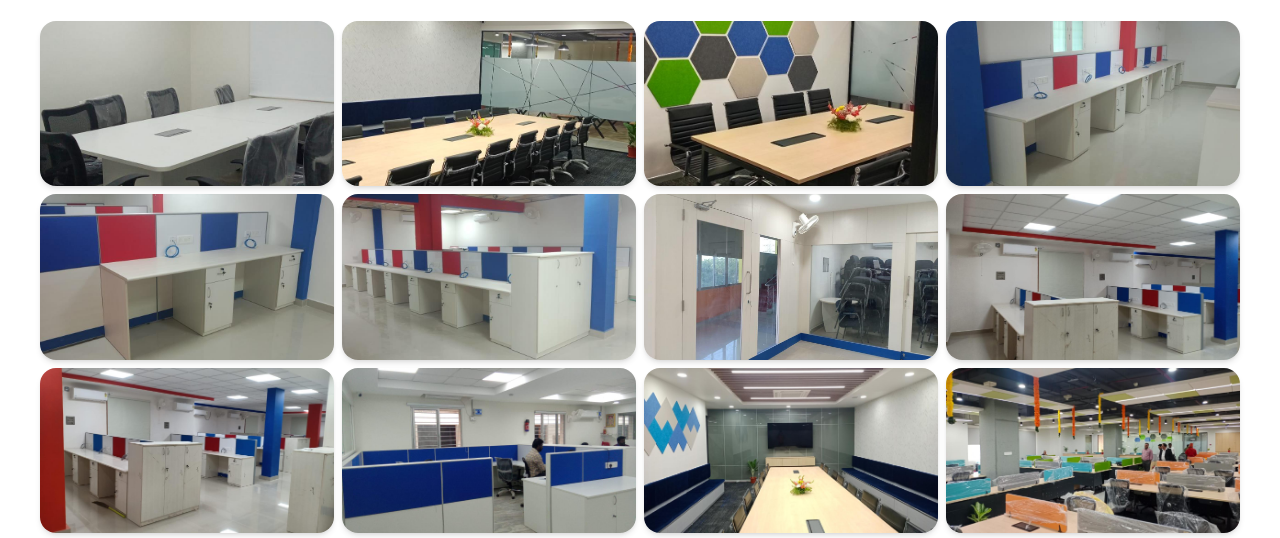
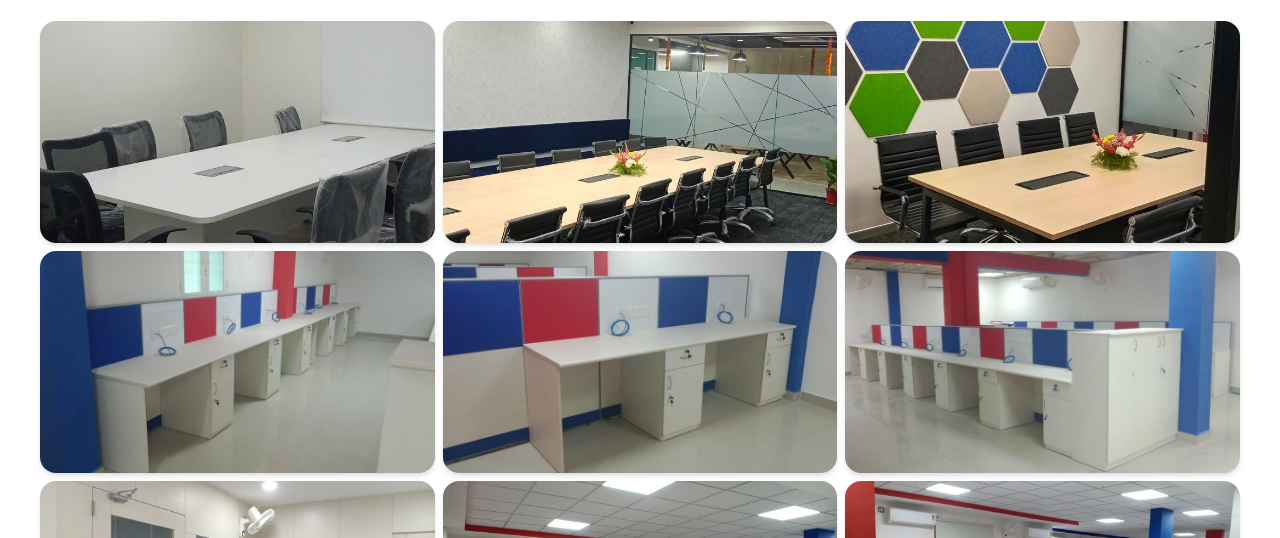
Before and after one commit to HaswanthTamil/mrm-furniture-factory, a website: page public/projects.html in a window 1280 px wide. Shown: the part 183-721 px from the top of the page. Drawn offline with nearby package versions, Linux system fonts and the light colour scheme; files that its build step writes are made by us from their sources.

Commit message:
change grid cols in projects

```diff
--- a/public/projects.html
+++ b/public/projects.html
@@ -86,7 +86,7 @@
         </h1>
         <div
           id="gallery"
-          class="grid grid-cols-1 sm:grid-cols-2 md:grid-cols-3 lg:grid-cols-4 gap-2"
+          class="grid grid-cols-1 sm:grid-cols-3 md:grid-cols-3 gap-2"
         ></div>
       </div>
     </main>
```
